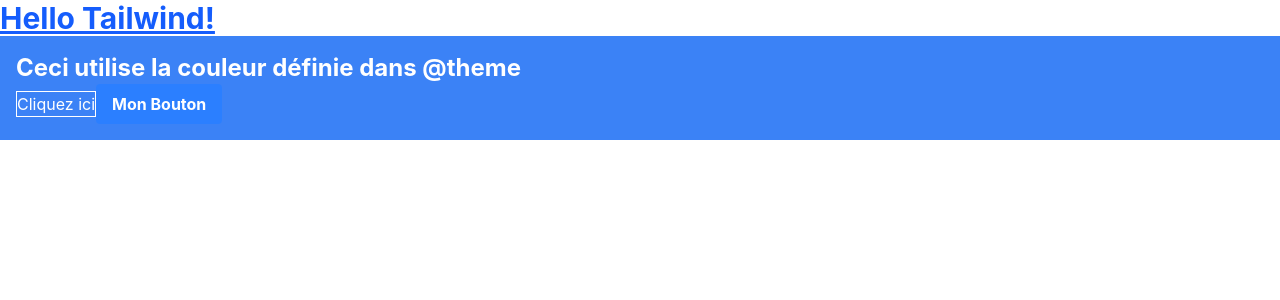
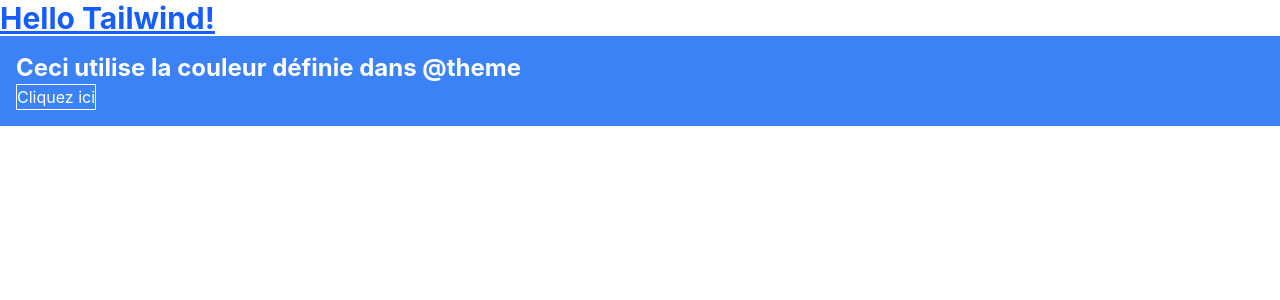
Before and after one commit to rcoanda/sandbox, a React (Vite) app: page / in a window 1280 px wide. Shown: the top 300 px of the page. Built offline with nearby package versions, Linux system fonts and the light colour scheme.

Commit message:
Suppression boutton

```diff
--- a/src/App.jsx
+++ b/src/App.jsx
@@ -16,9 +16,7 @@
         <button className="border border-white hover:bg-white hover:text-primary">
           Cliquez ici
         </button>
-        <button className="btn-primary">
-          Mon Bouton
-        </button>
+
       </div>
     </>
   )
```
